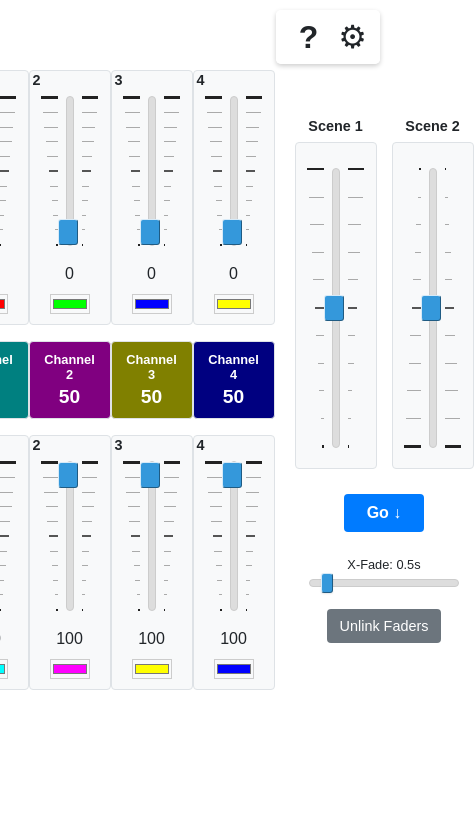
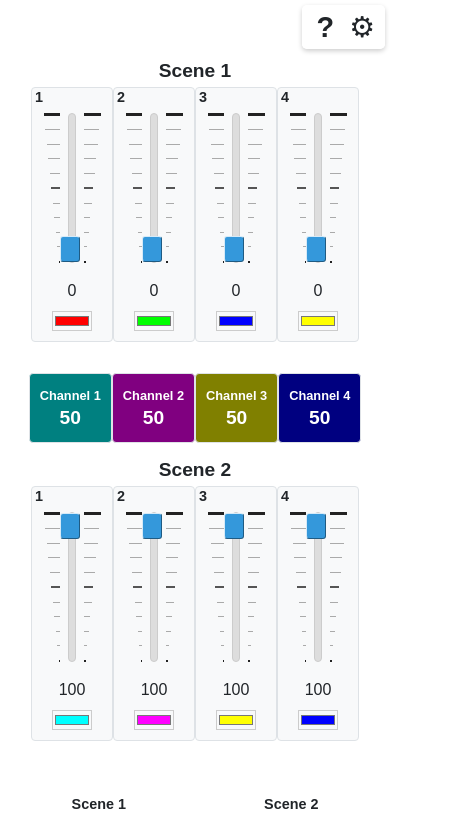
Before and after one commit to rspier/lightboard, an Angular app in the folder lightboard/: page / in a window 390 px wide. Shown: the top 819 px of the page, 474 px wide, since content can reach past the window. Built offline with nearby package versions, Linux system fonts and the light colour scheme.

Commit message:
feat: Make interface mobile friendly
- Added viewport meta tag to index.html.
- Added CSS media queries to app.css to adjust layout for mobile, tablet, and desktop screens.
- Ensured desktop functionality is preserved.
- Verified all tests pass.

```diff
--- a/lightboard/src/app/app.css
+++ b/lightboard/src/app/app.css
@@ -384,3 +384,116 @@ input[type="range"].duration-slider::-moz-range-thumb {
 }
 
 /* Removed .global-command-feedback styles as the element is removed */
+
+/* Media Queries for Responsive Design */
+
+/* Small devices (phones, less than 768px) */
+@media (max-width: 767.98px) {
+  .page-content {
+    flex-direction: column;
+    align-items: center; /* Center items when stacked */
+  }
+
+  .sliders-area {
+    flex-direction: column;
+    align-items: center; /* Center sliders and crossfader column */
+    width: 100%; /* Allow sliders area to take full width */
+  }
+
+  .channel-slider-rows {
+    width: 100%; /* Ensure slider rows take full width */
+    align-items: center; /* Center content if not already */
+  }
+
+  .scene-row-wrapper {
+    flex-direction: column; /* Stack label and sliders vertically */
+    align-items: center;
+    width: 100%; /* Take full width */
+    margin-bottom: 15px; /* Add some space between scene rows */
+  }
+
+  .scene-label-container {
+    width: auto; /* Allow label container to adjust */
+    margin-right: 0; /* Remove right margin */
+    margin-bottom: 5px; /* Add space below label */
+  }
+
+  .scene-label {
+    writing-mode: horizontal-tb; /* Horizontal text */
+    transform: none; /* Remove rotation */
+    font-size: 1.2em; /* Slightly larger for readability */
+  }
+
+  .slider-row {
+    justify-content: center; /* Center sliders in the row */
+    flex-wrap: wrap; /* Allow sliders to wrap if needed */
+    /* Assuming app-slide-potentiometer has a fixed width, wrapping will occur.
+       If they are flex items, they might shrink. Consider min-width on them if an issue. */
+  }
+
+  .combined-output-row {
+    padding-left: 0; /* Remove padding, align with centered content */
+    justify-content: center; /* Center combined output displays */
+    flex-wrap: wrap; /* Allow wrapping */
+  }
+
+  .crossfader-column {
+    width: 100%; /* Full width for crossfader elements */
+    margin-top: 20px; /* Add space above crossfader section */
+  }
+
+  .fader-container {
+    justify-content: space-around; /* Space out faders if horizontal space allows */
+    width: 100%;
+  }
+
+  /* Adjustments for header icons if they become too crowded or hard to tap */
+  .header-icons {
+    padding: 5px;
+    top: 5px;
+    right: 5px;
+  }
+  .settings-icon, .shortcuts-icon {
+    font-size: 1.8em; /* Slightly smaller if needed */
+    margin-left: 5px;
+  }
+
+  .main-layout {
+    padding-top: 60px; /* Adjust if header icons height changed */
+  }
+}
+
+/* Medium devices (tablets, 768px and up) */
+@media (min-width: 768px) and (max-width: 991.98px) {
+  .page-content {
+    /* May not need changes if desktop layout is mostly fine,
+       but could adjust gaps or specific element widths if needed. */
+  }
+
+  .sliders-area {
+    /* Could allow wrapping or adjust gap if too wide */
+    /* flex-wrap: wrap; */ /* Example if needed */
+    /* justify-content: center; */
+  }
+
+  /* Example: reduce gap between sliders if they are too spaced out */
+  .slider-row {
+    gap: 0px; /* Or a smaller value than default */
+  }
+   .combined-output-row {
+    gap: 0px;
+  }
+
+  /* Ensure faders are reasonably sized */
+  .fader-container {
+    gap: 10px; /* Reduce gap if too wide */
+  }
+}
+
+/* Large devices (desktops, 992px and up) */
+/* Styles for .page-content, .sliders-area, etc., are already defined
+   for this range by default (styles outside media queries). */
+
+/* Extra large devices (large desktops, 1200px and up) */
+/* .page-content already has max-width: 1200px, so it's constrained.
+   No specific changes usually needed here unless elements within become too sparse. */
```
